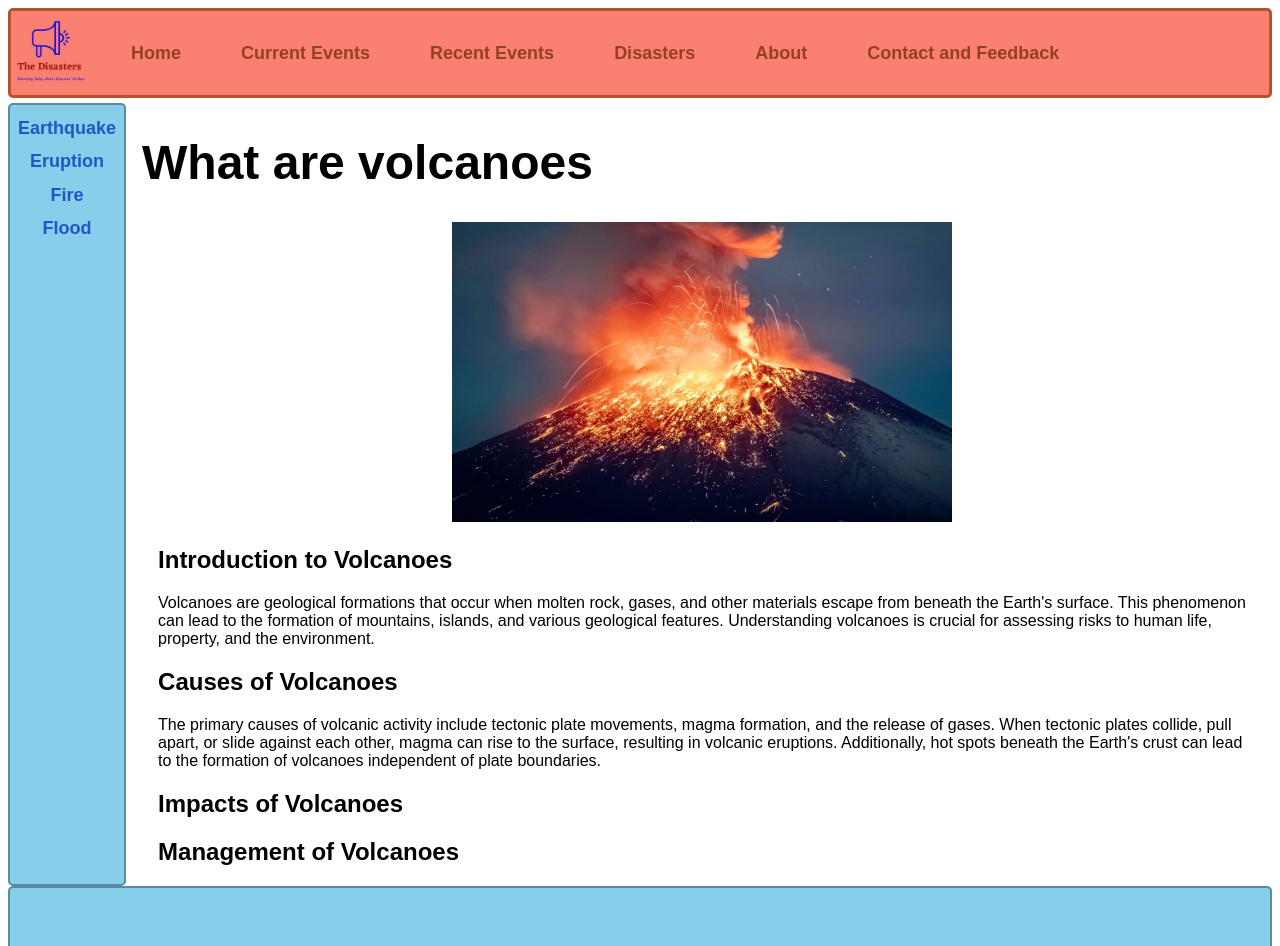
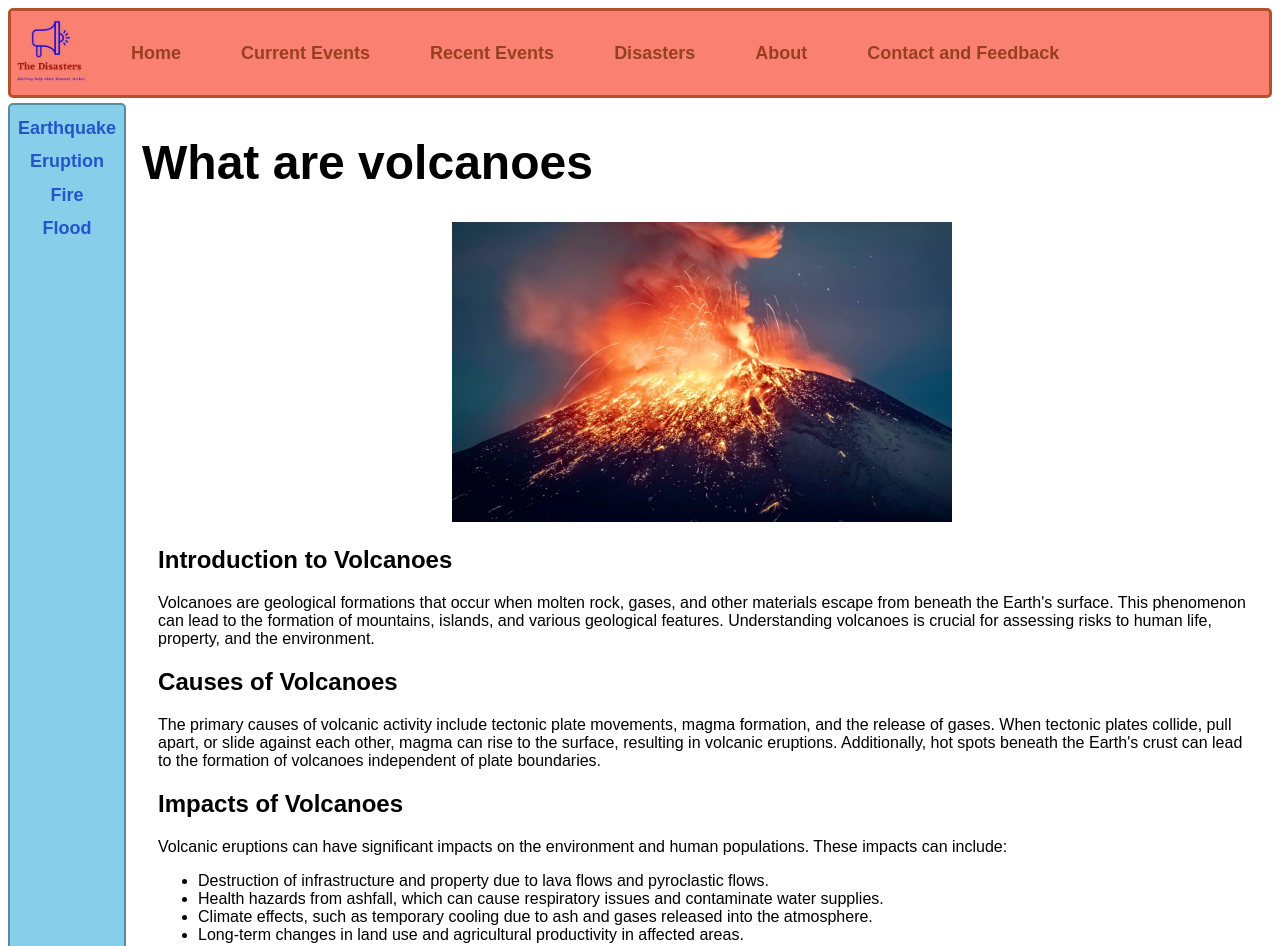
Before and after one commit to BIT-Studio-3/group-project-25-1-scade, a SvelteKit app in the folder disaster/disaster/: page /disasters/eruption/eruptionInfo in a window 1280 px wide. Shown: the top 946 px of the page. Built offline with nearby package versions, Linux system fonts and the light colour scheme.

Commit message:
add impacts

```diff
--- a/disaster/disaster/src/routes/disasters/eruption/eruptionInfo/+page.svelte
+++ b/disaster/disaster/src/routes/disasters/eruption/eruptionInfo/+page.svelte
@@ -29,6 +29,16 @@
 
 
     <h2>Impacts of Volcanoes</h2>
+    <p>
+      Volcanic eruptions can have significant impacts on the environment and human populations. These impacts can include:
+  </p>
+  <ul>
+    <li>Destruction of infrastructure and property due to lava flows and pyroclastic flows.</li>
+    <li>Health hazards from ashfall, which can cause respiratory issues and contaminate water supplies.</li>
+    <li>Climate effects, such as temporary cooling due to ash and gases released into the atmosphere.</li>
+    <li>Long-term changes in land use and agricultural productivity in affected areas.</li>
+</ul>
+
 
     <h2>Management of Volcanoes</h2>
 
```
